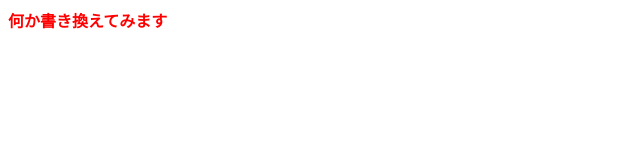
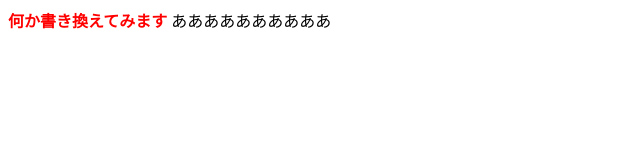
Before and after one commit to katokou0921/20240429-git-workshop, a plain HTML site: page index.html in a window 1280 px wide. Shown: the whole page, without its empty margins (0-640 px from the left). Drawn offline with Linux system fonts and the light colour scheme.

Commit message:
Update index.html

```diff
--- a/index.html
+++ b/index.html
@@ -6,5 +6,6 @@
   </head>
   <body>
     <strong style="color: red">何か書き換えてみます</strong>
+    ああああああああああ
   </body>
 </html>
```
